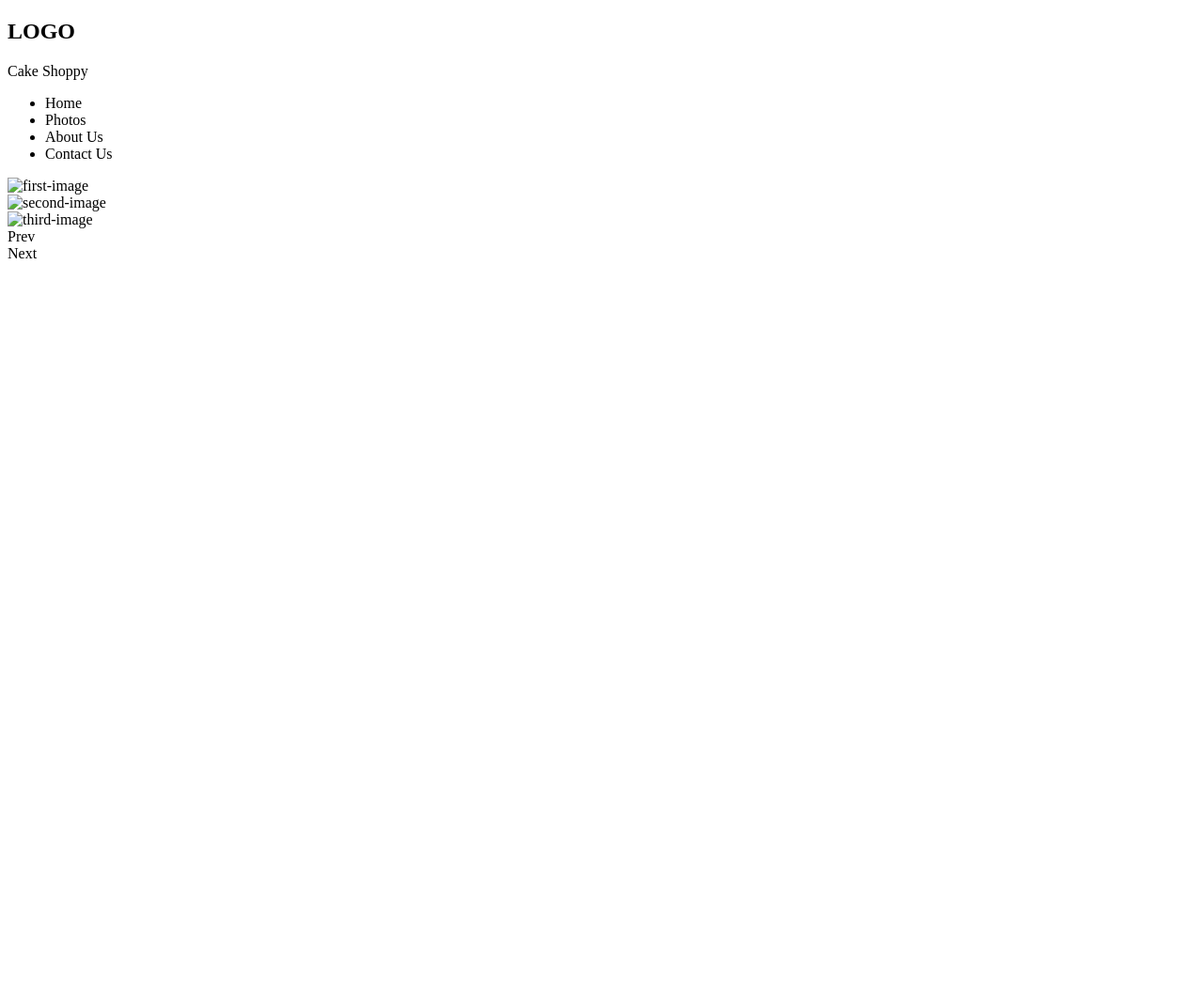
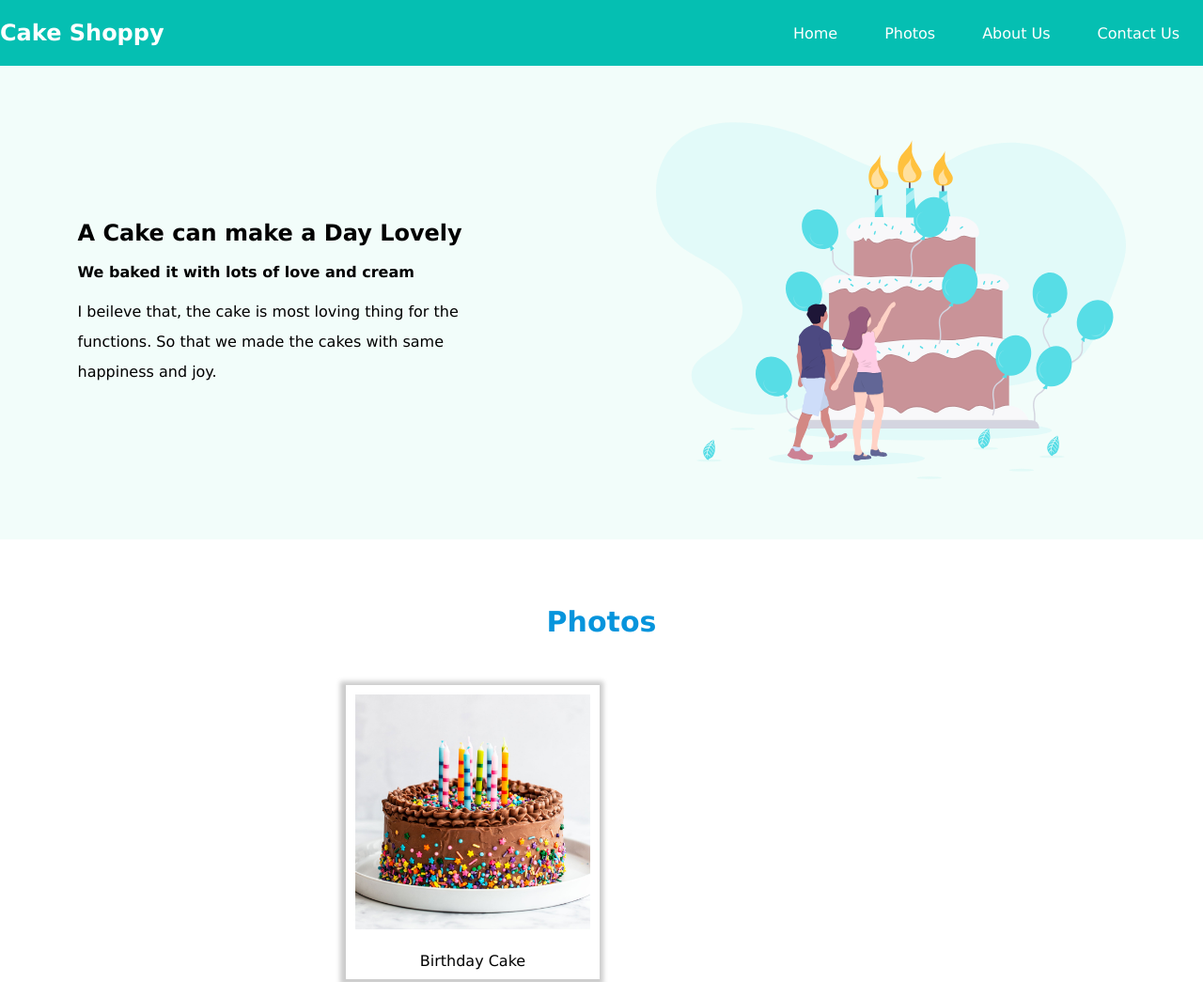
Before and after one commit to amargosavi68/cake-shop, a plain HTML site: page index.html in a window 1280 px wide. Shown: the top 1045 px of the page at 94% size. Before the commit the page ends 800 px from the top, so only its background shows below. Drawn offline with Linux system fonts and the light colour scheme.

Commit message:
Home and Photos section added and designed

```diff
--- a/index.html
+++ b/index.html
@@ -4,47 +4,75 @@
      <meta charset="UTF-8">
      <meta http-equiv="X-UA-Compatible" content="IE=edge">
      <meta name="viewport" content="width=device-width, initial-scale=1.0">
+     <link rel="stylesheet" href="./styles.css">
      <title>Cake Shoppy</title>
 </head>
 <body>
      <header>
-          <div>
-               <h2>LOGO</h2>
-               <div>Cake Shoppy</div>
-          </div>
+          <div><h2>Cake Shoppy</h2></div>
           <div>
                <nav>
                     <ul>
-                         <li>Home</li>
-                         <li>Photos</li>
-                         <li>About Us</li>
-                         <li>Contact Us</li>
+                         <li><a href="#">Home</a></li>
+                         <li><a href="#photos">Photos</a></li>
+                         <li><a href="#about-us">About Us</a></li>
+                         <li><a href="#contact-us">Contact Us</a></li>
                     </ul>
                </nav>
           </div>
      </header>
-
+     <div class="main-body">
           <div class="container-fluid">
+               <div class="intro">
                     <div>
-               <div><img src="" alt="first-image"></div>
-               <div><img src="" alt="second-image"></div>
-               <div><img src="" alt="third-image"></div>
+                         <h2>A Cake can make a Day Lovely</h2>
+                         <p class="sub-title">We baked it with lots of love and cream</p>
                     </div>
                     <div>
-               <div><span>Prev</span></div>
-               <div><span>Next</span></div>
+                         <p>
+                              I beileve that, the cake is most loving thing for the functions. So that we made the cakes with same happiness and joy.
+                         </p>
+                    </div>
+               </div>
+
+               <div class="image">
+                    <div><img src="./image/birthday-cake.svg" alt="first-image"></div>
                </div>
           </div>
           <div class="container">
                <section id="photos">
-
+                    <div><h1>Photos</h1></div>
+                    <div class="cake-section">
+                         <div class="cake-image">
+                              <div><img src="./image/cake1.jpg" alt="cake-image"></div>
+                              <div>Birthday Cake</div>
+                         </div>
+                         <div class="cake-image">
+                              <div><img src="./image/cake1.jpg" alt="cake-image"></div>
+                              <div>Birthday Cake</div>
+                         </div>
+                         <div class="cake-image">
+                              <div><img src="./image/cake1.jpg" alt="cake-image"></div>
+                              <div>Birthday Cake</div>
+                         </div>
+                         <div class="cake-image">
+                              <div><img src="./image/cake1.jpg" alt="cake-image"></div>
+                              <div>Birthday Cake</div>
+                         </div>
+                         <div class="more-image-btn">
+                              <button>More Images</button>
+                         </div>
+                    </div>
                </section>
                <section id="about-us">
-
+                    <div><h1>About US</h1></div>
                </section>
                <section id="contact-us">
 
                </section>
+
           </div>
+     </div>
+
 </body>
 </html>
--- a/styles.css
+++ b/styles.css
@@ -1,4 +1,122 @@
 body, * {
      margin: 0;
      padding: 0;
+     font-family: Verdana, Geneva, Tahoma, sans-serif;
+     scroll-behavior: smooth;
 }
+
+header {
+     background-color: rgb(5, 191, 178);
+     display: flex;
+     align-items: center;
+     justify-content: space-between;
+     height: 70px;
+     color: white;
+     position: fixed;
+     width: 100%;
+     z-index: 100;
+}
+
+nav ul {
+     display: flex;
+     justify-content: space-evenly;
+     list-style: none;
+}
+
+nav ul li a {
+     margin: 0px 15px;
+     text-decoration: none;
+     font-weight: 500;
+     color: #FFF;
+     padding: 5px 10px;
+}
+
+nav ul li a:active {
+     background-color:  rgb(2, 121, 113);
+}
+
+.main-body {
+     padding-top: 70px;
+}
+
+.container-fluid {
+     display: flex;
+     justify-content: space-around;
+     align-items: center;
+     background-color: rgb(242, 253, 250);
+     transition: ease-in-out 0.5s;
+}
+
+.container-fluid .image img {
+     width: 500px;
+     height: 500px;
+}
+
+.container-fluid .intro {
+     width: 450px;
+     line-height: 2rem;
+}
+
+.container-fluid .intro div .sub-title {
+     font-weight: 600;
+     font-size: 16px;
+}
+
+.container-fluid .intro p {
+     margin-top: 10px;
+}
+
+.container {
+     margin: 0px 10%;
+}
+
+#photos div h1 {
+     padding-top: 70px;
+     text-align: center;
+     color: rgb(6, 148, 220);
+     font-size: 30px;
+     margin-bottom: 20px;
+}
+
+#photos .cake-section {
+     margin: 10px 200px;
+     display: flex;
+     justify-content: flex-start;
+     align-items: center;
+     flex-wrap: wrap;
+}
+
+#photos .cake-section .cake-image {
+     background-color: #FFF;
+     margin: 30px 40px;
+     box-shadow: -1px 1px 5px 5px #ccc;
+}
+
+#photos .cake-section .cake-image:hover {
+     cursor: pointer;
+     transition: ease-in-out 0.3s;
+     transform: scale(1.02);
+}
+
+#photos .cake-section .cake-image div img {
+     height: 250px;
+}
+
+#photos .cake-section .cake-image div {
+     text-align: center;
+     padding: 10px;
+}
+
+#photos .cake-section .more-image-btn {
+     display: block;
+     margin-left: 75%;
+     margin-top: 30px;
+}
+#photos .cake-section .more-image-btn button {
+     padding: 8px 15px;
+     border: none;
+     outline: none;
+     background-color: rgb(5, 191, 178);
+     color: #FFF;
+     font-weight: 600;
+}
```
Also changed, not shown: image/birthday-cake.svg (added), image/cake1.jpg (added). Lines whose indentation alone changed are shown as unchanged.
